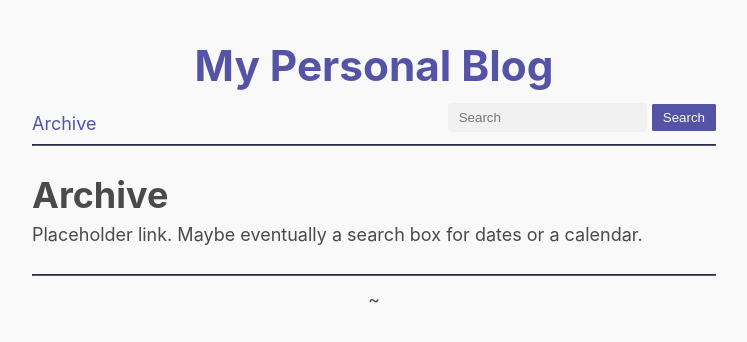
After one commit to eternalseptember/rpi-test, a Django app: page /archive/ in a window 1280 px wide. The commit adds this page. Shown: the top 342 px of the page, without its empty margins (266-1013 px from the left). Run offline with Django 5.2, Linux system fonts and the light colour scheme.

Commit message:
monthly archive works now. added an empty archive placeholder page

```diff
--- a/blog/admin.py
+++ b/blog/admin.py
@@ -43,7 +43,7 @@ class CategoryAdmin(admin.ModelAdmin):
 
         for post in objects_list:
             link = reverse('admin:%s_%s_change'%(post._meta.app_label, post._meta.model_name), args=[post.id])
-            posts_list += '<li><a href="%s">%s</a>'%(link, post.title)
+            posts_list += '<li><a href="%s">%s</a></li>'%(link, post.title)
 
         posts_list += '</ol>'
         return format_html(posts_list)
--- /dev/null
+++ b/blog/templates/blog/archive.html
@@ -0,0 +1,22 @@
+{% extends "blog/index.html" %}
+
+{% block site_title %}
+    <title>My Personal Blog | Archive</title>
+{% endblock site_title %}
+
+{% block page_title %}
+    <h2>Archive</h2>
+{% endblock page_title %}
+
+{% block page_content %}
+    <p>Placeholder link. Maybe eventually a search box for dates or a calendar.</p>
+{% endblock page_content %}
+
+
+{% block page_navigation %}
+    <div class="pagination">
+        <span class="step-links">
+            <span class="current">~</span>
+        </span>
+    </div>
+{% endblock page_navigation %}
--- a/blog/templates/blog/archive_day.html
+++ b/blog/templates/blog/archive_day.html
@@ -5,5 +5,5 @@
 {% endblock site_title %}
 
 {% block page_title %}
-    <h2>{{ date }}</h2>
+    <h2>{{ date | date:"M j, Y" }}</h2>
 {% endblock page_title %}
--- a/blog/templates/blog/base.html
+++ b/blog/templates/blog/base.html
@@ -16,11 +16,13 @@
 
     <div class="top_nav_bar">
         <div class="nav_links">
-            <a href="{% url "blog_index" %}">Home</a>
+
+            <a href="{% url "blog_archive" %}">Archive</a>
+
 
             <!-- For testing convenience. -->
             <!--
-            <a href="{% url "archive_day" year=2025 month=1 day=5 %}">Day Archive</a>
+            <a href="{% url "archive_month" year=2025 month=1 %}">Month Archive</a>
             -->
         </div>
 
--- a/blog/templates/blog/detail.html
+++ b/blog/templates/blog/detail.html
@@ -10,7 +10,7 @@
 
 {% block page_content %}
     <small>
-        {{ post.created_on.date }} | Categories:
+        {{ post.created_on.date | date:"M j, Y" }} | Categories:
         {% for category in post.categories.all %}
             <a href="{% url 'blog_category' category.name %}">{{ category.name | safe }}</a>{% if not forloop.last %}, {% endif %}
         {% endfor %}
--- a/blog/templates/blog/index.html
+++ b/blog/templates/blog/index.html
@@ -5,10 +5,11 @@
 {% endblock site_title %}
 
 {% block page_content %}
+    {% if page_obj %}
         {% for post in page_obj %}
             <h3><a href="{% url 'blog_detail' post.pk %}">{{ post.title }}</a></h3>
             <small>
-            {{ post.created_on.date }} | Categories:
+                {{ post.created_on.date | date:"M j, Y" }} | Categories:
                 {% for category in post.categories.all %}
                     {% comment %}
                     the following line is all on a single line because spaces and line breaks add an extra space at the end of each category tag, which does not look as good if the list is stylized to add commas in between each item.
@@ -18,6 +19,11 @@
             </small>
             <p>{{ post.formatted_markdown | safe }}</p>
         {% endfor %}
+
+    {% else %}
+        <p>No posts found.</p>
+
+    {% endif %}
 {% endblock page_content %}
 
 
--- a/blog/urls.py
+++ b/blog/urls.py
@@ -7,4 +7,6 @@ urlpatterns = [
     path("category/<category>/", views.blog_category, name="blog_category"),
     path("search/", views.blog_search, name="search"),
     path("archive/<int:year>/<int:month>/<int:day>/", views.ArchiveDayView.as_view(), name="archive_day"),
+    path("archive/<int:year>/<int:month>/", views.ArchiveMonthView.as_view(), name="archive_month"),
+    path("archive/", views.ArchiveView.as_view(), name="blog_archive"),
 ]
--- a/blog/views.py
+++ b/blog/views.py
@@ -21,7 +21,7 @@ def blog_index(request):
 
 def blog_category(request, category):
     posts = Post.objects.filter(
-        categories__name__contains=category
+        categories__name__contains = category
         ).order_by("-created_on")
 
     paginator = Paginator(posts, 5)
@@ -47,8 +47,8 @@ def blog_search(request):
     query = request.GET.get("q")
     if query:
         search_results = Post.objects.filter(
-            Q(title__icontains=query) |
-            Q(body__icontains=query)
+            Q(title__icontains = query) |
+            Q(body__icontains = query)
             ).distinct().order_by("-created_on")
 
     else:
@@ -75,7 +75,7 @@ class ArchiveDayView(TemplateView):
         day_date = date(year, month, day)
 
         search_results = Post.objects.filter(
-            created_on__date=day_date
+            created_on__date = day_date
             ).order_by("-created_on")
 
         paginator = Paginator(search_results, 5)
@@ -87,3 +87,28 @@ class ArchiveDayView(TemplateView):
             "page_obj": page_obj,
         }
         return context
+
+
+class ArchiveMonthView(TemplateView):
+    template_name = "blog/archive_month.html"
+
+    def get_context_data(self, *args, **kwargs):
+        year = self.kwargs['year']
+        month = self.kwargs['month']
+
+        search_results = Post.objects.filter(
+            created_on__year = year,
+            created_on__month = month
+            ).order_by("-created_on")
+
+        context = {
+            "date": date(year, month, 1),
+            "page_obj": search_results,
+        }
+        return context
+
+
+
+
+class ArchiveView(TemplateView):
+    template_name = "blog/archive.html"
--- a/static_collected/blog/blog.css
+++ b/static_collected/blog/blog.css
@@ -21,3 +21,14 @@ h1 {
     bottom:-7px;
     right:0px;
 }
+
+/* Monthly archive view */
+.archive_index > li {
+    margin: 0;
+    padding: 0.1em;
+}
+
+.archive_index_date {
+    font-style: italic;
+    font-size:smaller;
+}
```
Also changed, not shown: blog/static/blog/blog.css (+11 -0 lines), blog/templates/blog/archive_month.html (added, +32 -0 lines), README.md. Lines whose indentation alone changed are shown as unchanged.
